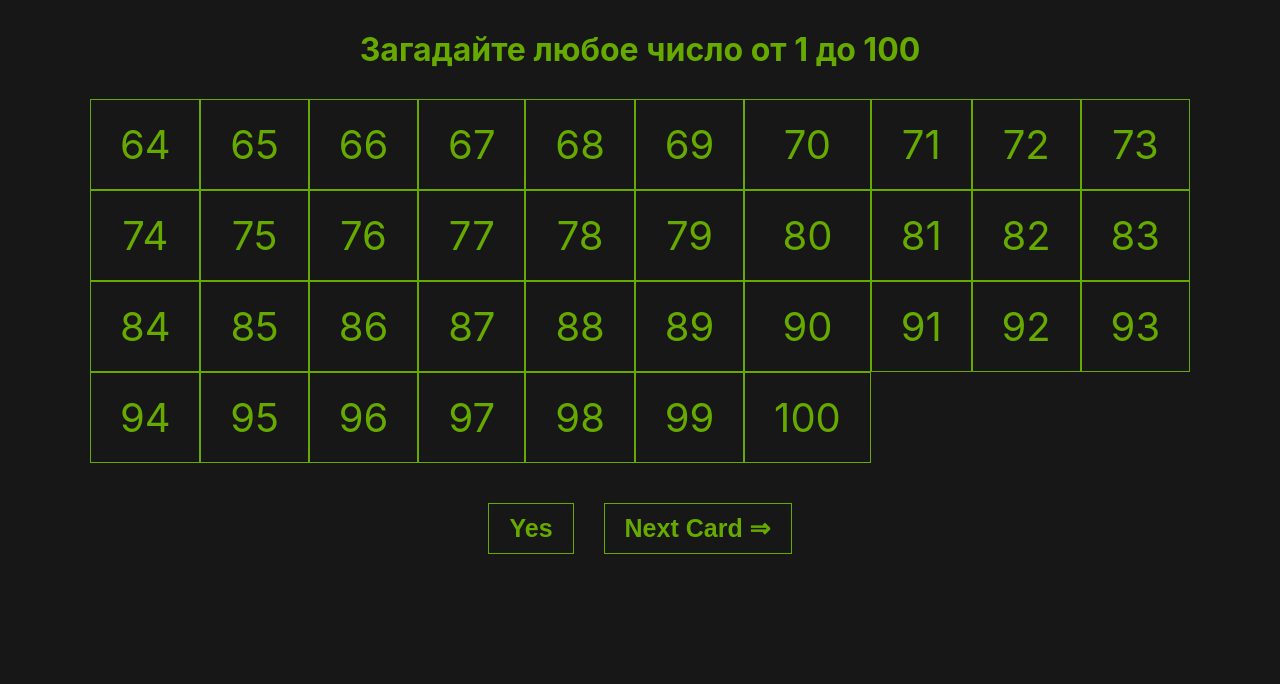
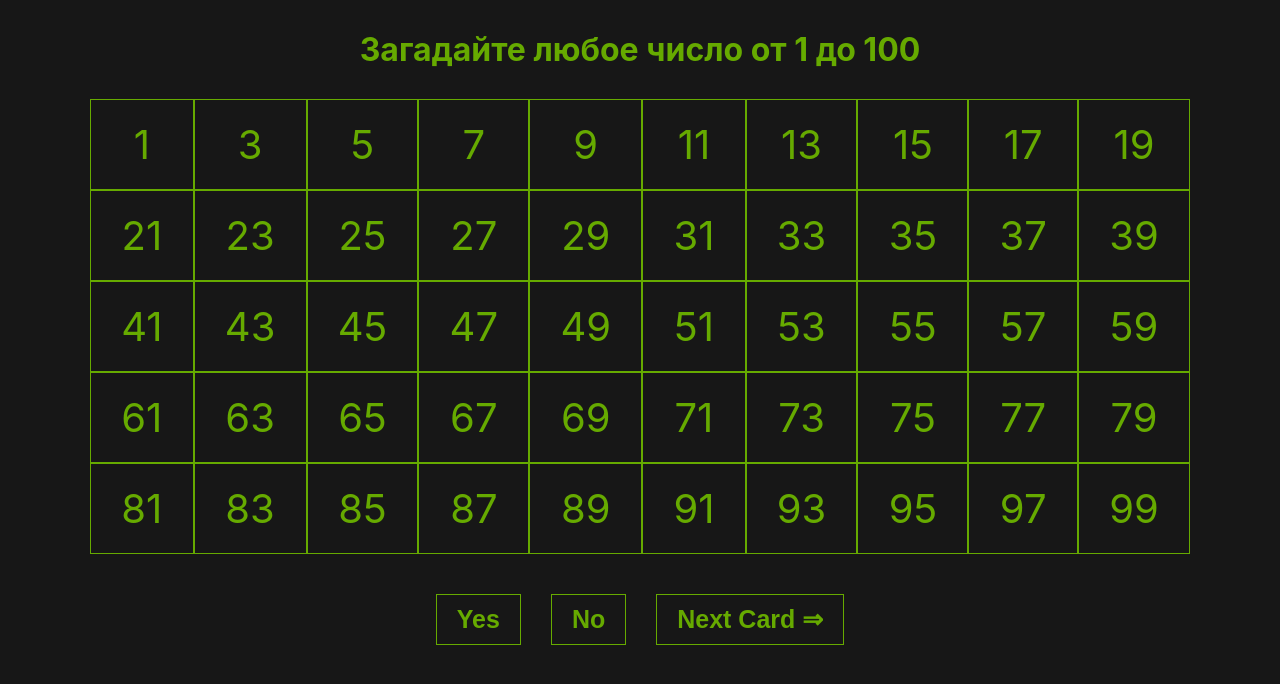
Before and after one commit to elijahmylcev/ClaudeShannon, a React (Create React App) app: page / in a window 1280 px wide. Shown: the top 684 px of the page. Built offline with nearby package versions, Linux system fonts and the light colour scheme; the HTML template or start-up script is replaced by a standard one.

Commit message:
fix && answers

```diff
--- a/src/App.jsx
+++ b/src/App.jsx
@@ -1,8 +1,11 @@
+import { useState } from 'react';
 import './App.css';
 import Card from './Card';
 
 function App() {
   const baseArray = arrayNumbers(100);
+  const [cardNumber, setCardNumber] = useState(7);
+  const [answers, setAnswers] = useState([]);
 
   function createCards(base, amountCards) {
     const cards = {};
@@ -62,24 +65,18 @@ function App() {
     return array.filter(element => element[base] === '1')
   }
 
+
   return (
     <div className="App">
       <h1>Загадайте любое число от 1 до 100</h1>
       <div>
-      <Card array={cards[1]}/>
+        <Card array={cards[cardNumber]}/>
 
-
-      <div className="buttons">
-        <button>Yes</button>
-        <button>Next Card ⇒ </button>
-      </div>
-        {/* {
-          cards[6].map(card => (
-            <ul>
-              <li>{card}</li>
-            </ul>
-          ))
-        } */}
+        <div className="buttons">
+          <button>Yes</button>
+          <button>No</button>
+          {cardNumber !== 1 && <button onClick={() => setCardNumber(cardNumber - 1)}>Next Card ⇒ </button>}
+        </div>
       </div>
     </div>
   );
```
